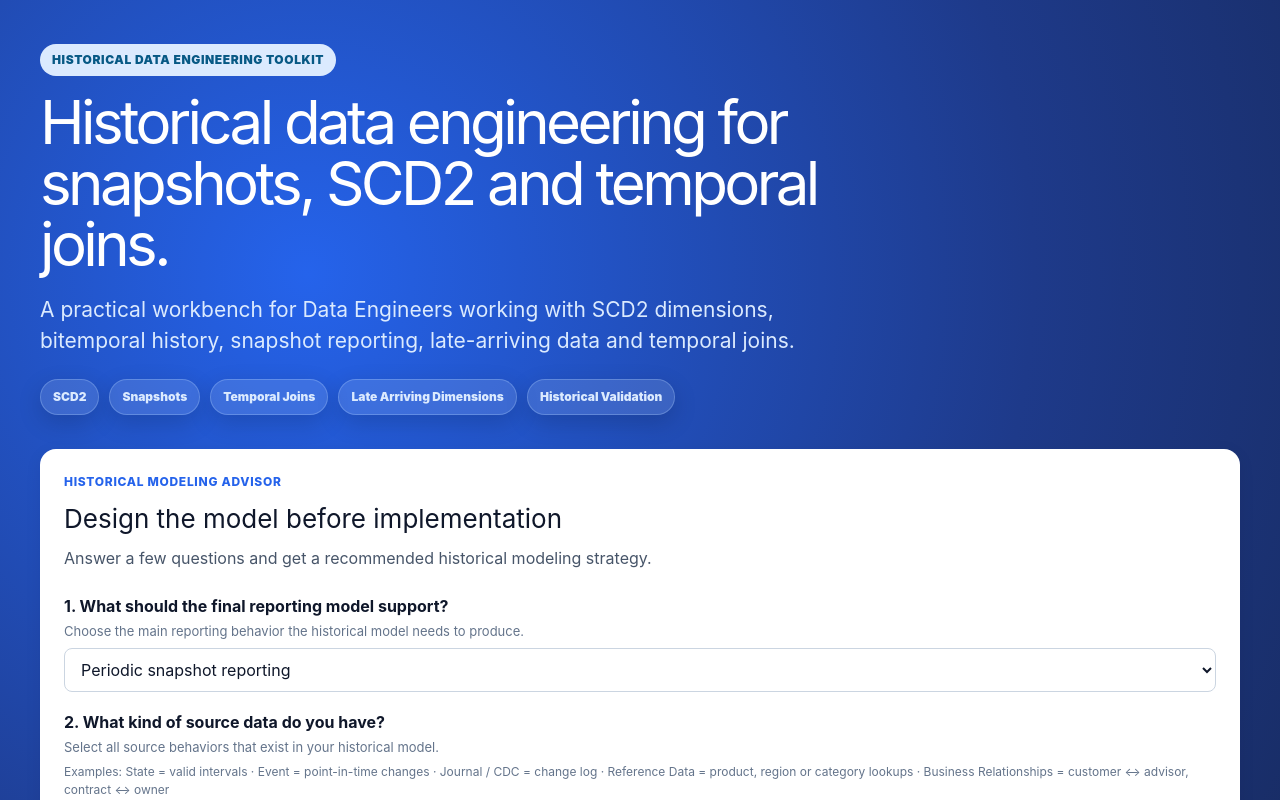
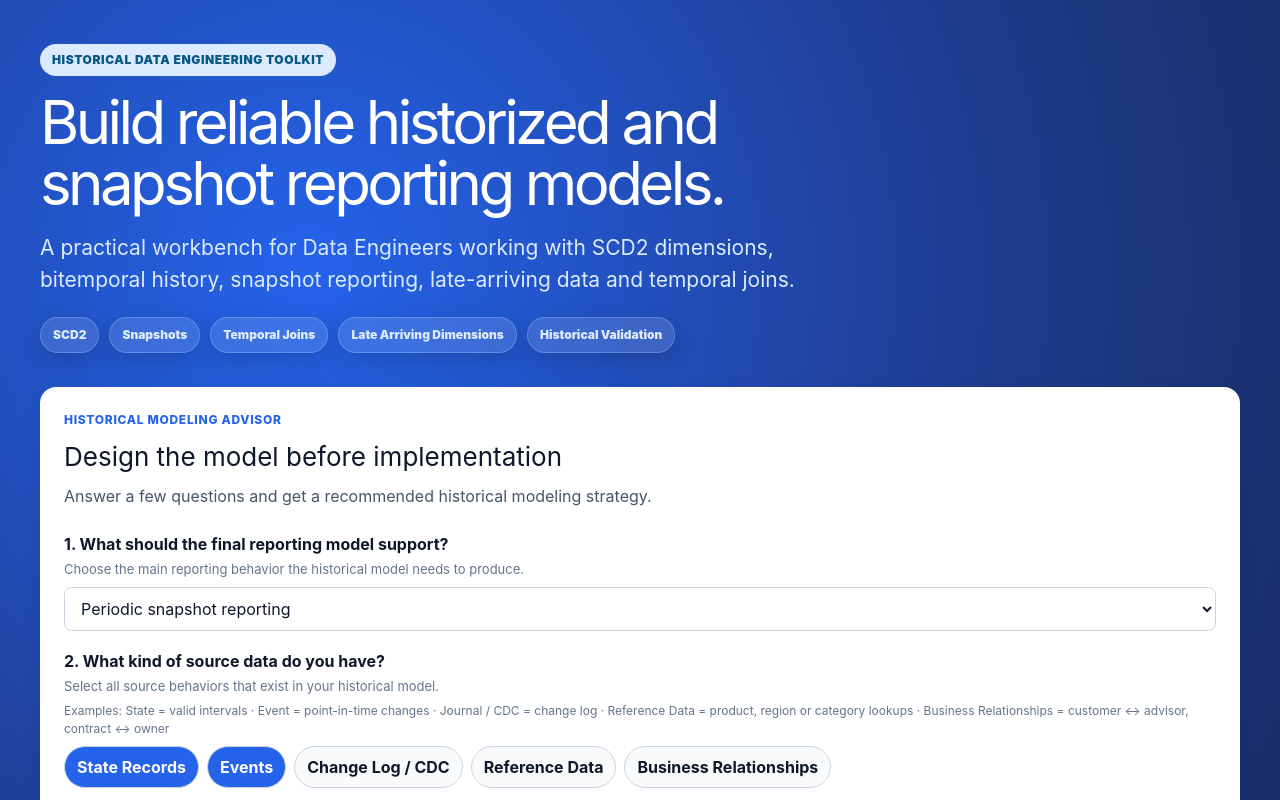
Before and after one commit to frohnhaus-sketch/bitemporal-debugger, a Next.js app: page / in a window 1280 px wide. Shown: the top 800 px of the page. Built offline with nearby package versions, Linux system fonts and the light colour scheme.

Commit message:
Improve homepage positioning

```diff
--- a/app/page.tsx
+++ b/app/page.tsx
@@ -89,7 +89,7 @@ export default function Home() {
                   color: "#ffffff",
                 }}
               >
-                Historical data engineering for snapshots, SCD2 and temporal joins.
+                Build reliable historized and snapshot reporting models.
               </h1>
 
               <p
```
